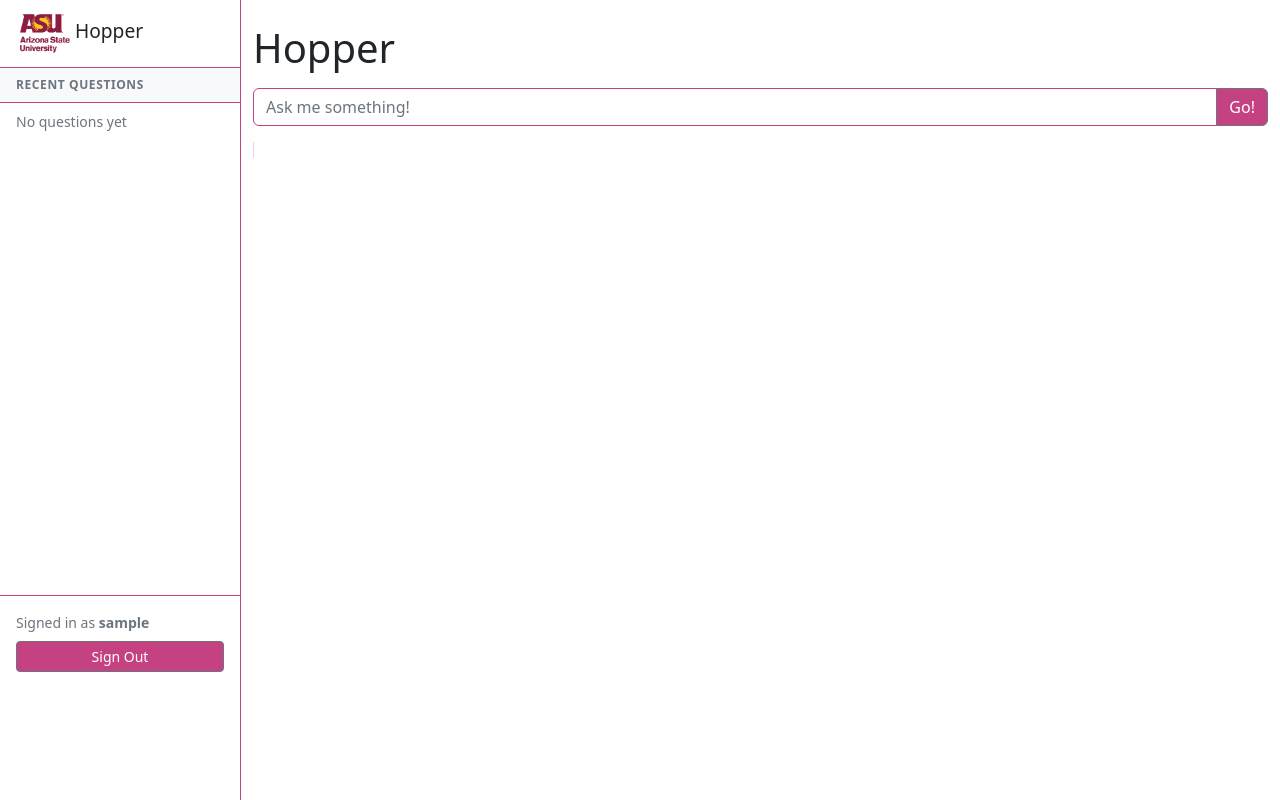
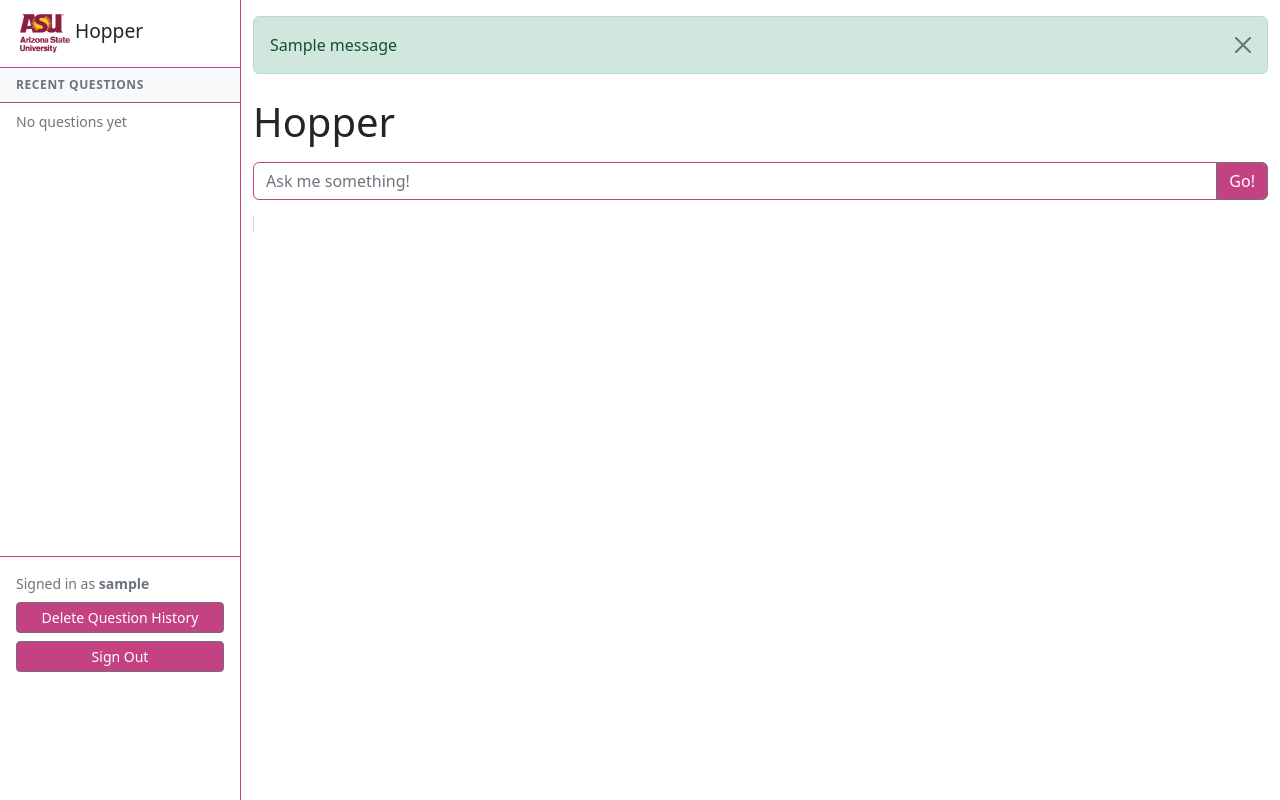
Before and after one commit to diging/hosp-explorer, a Django app: page /ask/ in a window 1280 px wide. Run offline with Django 5.2, Linux system fonts and the light colour scheme; a user stored in the database is signed in; tables that the repository leaves empty hold one stand-in row (values such as "Sample post"); one stand-in notice (Sample message) is shown; data that the repository does not hold is empty; some libraries are stand-ins or nearby versions.

Commit message:
story/HOP-10 (#13)
* [HOP-7] Added django-allauth, configured settings, added views and urls

* [HOP-7] Templates

* [HOP-7] Final templates, better comments in settings, uv lock

* [HOP-8] Added models, views for QA storage and added to admin

* [HOP-7] comments

* [HOP-8] Removed debug print

* [HOP-7] Added login view to /

* [HOP-8] missing try except block, added record before sending to llm and recording answer based on llm behavior

* [HOP-8] Added toggle sidebar for nice ui, mock and real response is now the same

* Revert "[HOP-8] Added toggle sidebar for nice ui, mock and real response is now the same"

This reverts commit 215f66a4edad64c699eea41430bba6097737802d.

* [HOP-8] Mock and real LLM use same response format

* [HOP-8] Logger added, exception would log full stack trace

* [HOP-10] Added view, url for delete, added button with modal confirmation

* [HOP-11] Added loggers

* [HOP-8] Added loggers (previous commit had wrong ticket number

* [HOP-10] changed delete view to delete, added delete to use ajax instead of redirect, added re path to views

* [HOP-10] Changed button color

* [HOP-10] Fixed django expression and added reusable comment

```diff
--- a/hospexplorer/ask/templates/_base.html
+++ b/hospexplorer/ask/templates/_base.html
@@ -42,6 +42,7 @@
                     {% if user.is_authenticated %}
                     <div class="p-3 border-top mt-auto">
                         <div class="small text-muted mb-2">Signed in as <strong>{{ user.username }}</strong></div>
+                        <button type="button" class="btn btn-outline-secondary btn-sm w-100 mb-2" data-bs-toggle="modal" data-bs-target="#deleteHistoryModal">Delete Question History</button>
                         <a href="{% url 'account_logout' %}" class="btn btn-outline-secondary btn-sm w-100">Sign Out</a>
                     </div>
                     {% endif %}
@@ -51,8 +52,34 @@
             <div id="page-content-wrapper">
                 <!-- Page content-->
                 <div class="container-fluid">
+                    {% if messages %}
+                    {% for message in messages %}
+                    <div class="alert alert-{{ message.tags }} alert-dismissible fade show mt-3" role="alert">
+                        {{ message }}
+                        <button type="button" class="btn-close" data-bs-dismiss="alert" aria-label="Close"></button>
+                    </div>
+                    {% endfor %}
+                    {% endif %}
                     {% block content %}{% endblock %}
 
+                </div>
+            </div>
+        </div>
+        <!-- Delete History Confirmation Modal -->
+        <div class="modal fade" id="deleteHistoryModal" tabindex="-1" aria-labelledby="deleteHistoryModalLabel" aria-hidden="true">
+            <div class="modal-dialog">
+                <div class="modal-content">
+                    <div class="modal-header">
+                        <h5 class="modal-title" id="deleteHistoryModalLabel">Delete Question History</h5>
+                        <button type="button" class="btn-close" data-bs-dismiss="modal" aria-label="Close"></button>
+                    </div>
+                    <div class="modal-body">
+                        Are you sure you want to delete your question history? This action is irreversible.
+                    </div>
+                    <div class="modal-footer">
+                        <button type="button" class="btn btn-secondary" data-bs-dismiss="modal">No</button>
+                        <button type="button" class="btn text-white" style="background-color: #C54282;" id="confirmDeleteHistory">Delete</button>
+                    </div>
                 </div>
             </div>
         </div>
@@ -60,6 +87,35 @@
         <script src="https://cdn.jsdelivr.net/npm/bootstrap@5.2.3/dist/js/bootstrap.bundle.min.js"></script>
         <!-- Core theme JS-->
         <script src="{% static 'js/scripts.js' %}"></script>
+        <script>
+            function showAlert(type, message) {
+                const alertContainer = document.querySelector('.container-fluid');
+                const alert = document.createElement('div');
+                alert.className = 'alert alert-' + type + ' alert-dismissible fade show mt-3';
+                alert.setAttribute('role', 'alert');
+                alert.innerHTML = message +
+                    '<button type="button" class="btn-close" data-bs-dismiss="alert" aria-label="Close"></button>';
+                alertContainer.prepend(alert);
+            }
+
+            document.getElementById('confirmDeleteHistory').addEventListener('click', async function () {
+                const csrfToken = '{{ csrf_token }}';
+                try {
+                    const response = await fetch('{% url "ask:delete-history" %}', {
+                        method: 'DELETE',
+                        headers: { 'X-CSRFToken': csrfToken },
+                    });
+                    const data = await response.json();
+                    const modal = bootstrap.Modal.getInstance(document.getElementById('deleteHistoryModal'));
+                    modal.hide();
+                    showAlert(response.ok ? 'success' : 'danger', data.message || data.error || 'Something went wrong.');
+                } catch (error) {
+                    const modal = bootstrap.Modal.getInstance(document.getElementById('deleteHistoryModal'));
+                    modal.hide();
+                    showAlert('danger', 'Something went wrong. Please try again.');
+                }
+            });
+        </script>
         <!-- Sidebar Questions Component -->
         <script>
             window.initialQuestions = {{ recent_questions_json|safe|default:"[]" }};
--- a/hospexplorer/ask/urls.py
+++ b/hospexplorer/ask/urls.py
@@ -1,10 +1,11 @@
-from django.urls import path
+from django.urls import re_path
 from ask import views
 
 app_name = "ask"
 
 urlpatterns = [
-    path("", views.index, name="index"),
-    path("mock", views.mock_response, name="mock-response"),
-    path("query", views.query, name="query-llm"),
+    re_path(r"^$", views.index, name="index"),
+    re_path(r"^mock$", views.mock_response, name="mock-response"),
+    re_path(r"^query$", views.query, name="query-llm"),
+    re_path(r"^history/delete$", views.delete_history, name="delete-history"),
 ]
--- a/hospexplorer/ask/views.py
+++ b/hospexplorer/ask/views.py
@@ -1,5 +1,6 @@
 import logging
 from django.shortcuts import render
+from django.views.decorators.http import require_http_methods
 from django.http import JsonResponse
 from django.conf import settings
 from django.contrib.auth.decorators import login_required
@@ -68,3 +69,9 @@ def query(request):
     record.answer_timestamp = timezone.now()
     record.save()
     return JsonResponse({"error": error_msg}, status=500)
+
+@login_required
+@require_http_methods(["DELETE"])
+def delete_history(request):
+    request.user.qa_records.all().delete()
+    return JsonResponse({"message": "Question history deleted successfully!"})
```
